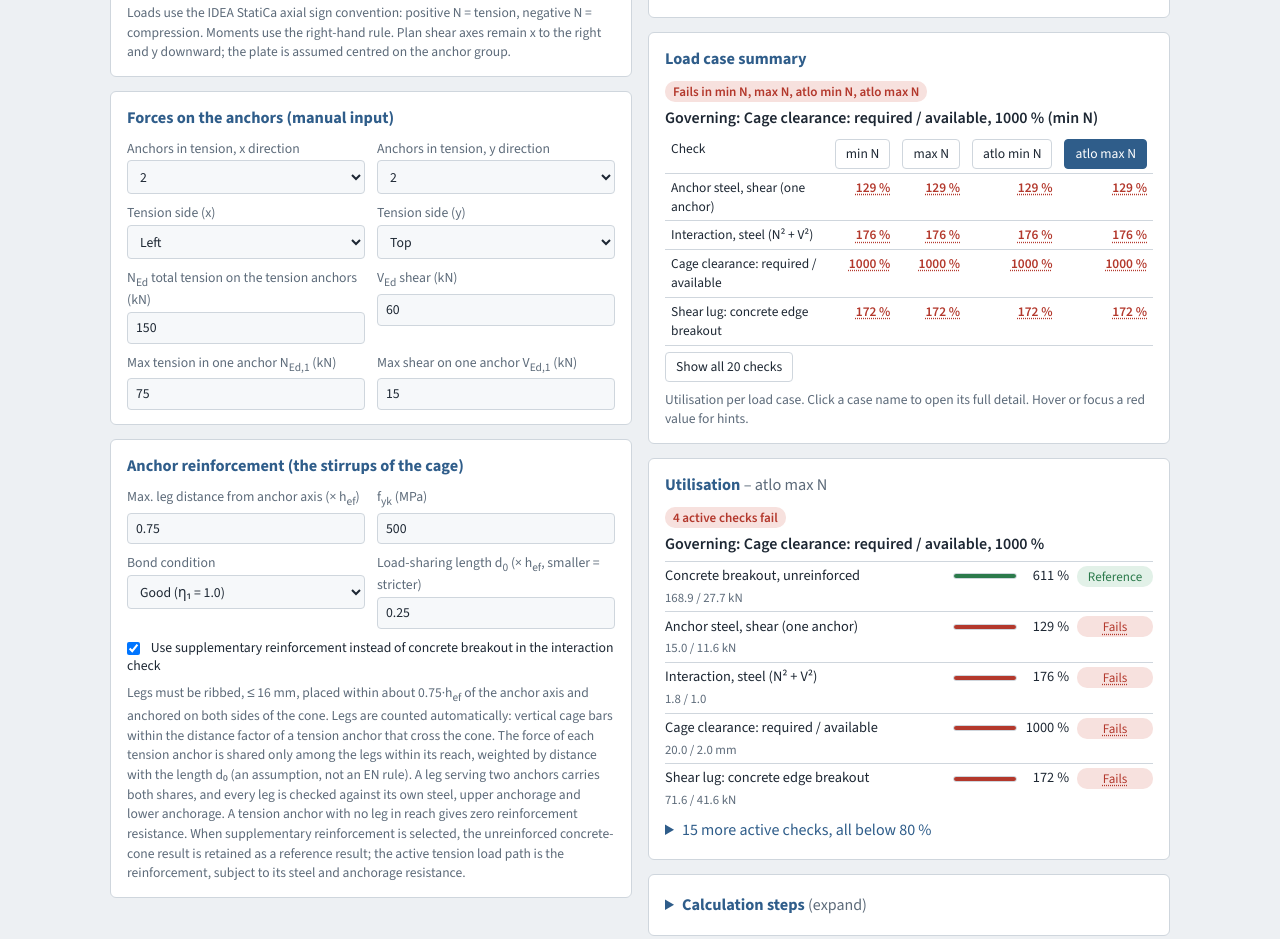
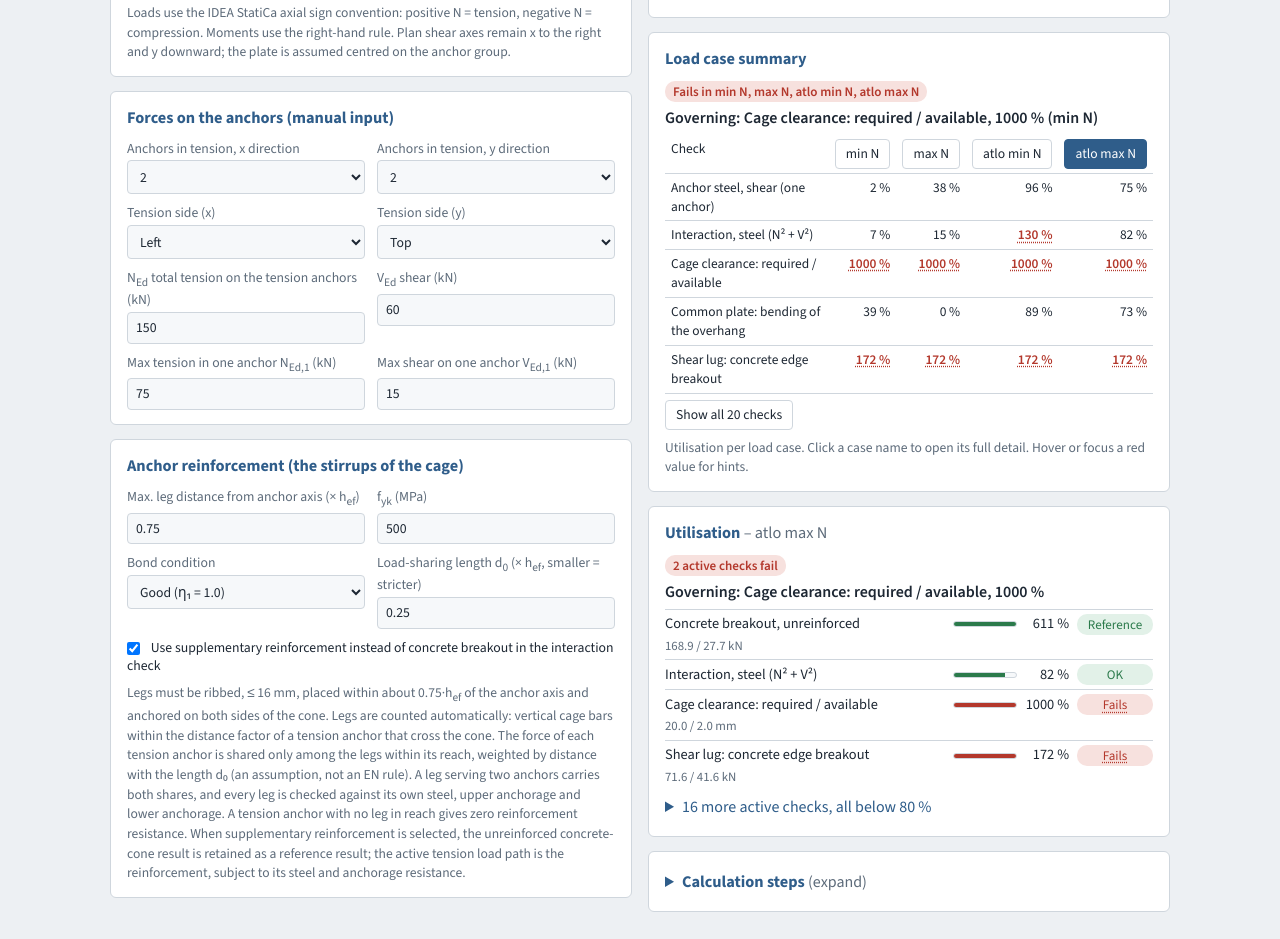
Before and after one commit to RolandBarta132/anchor-calculator, a website: page index.html in a window 1280 px wide. Shown: the part 2734-3673 px from the top of the page. Drawn offline with nearby package versions, Linux system fonts and the light colour scheme.

Commit message:
fix: use transfer-derived governing anchor forces in design

```diff
--- a/index.html
+++ b/index.html
@@ -517,7 +517,7 @@ var ds=sr.ds,fyk=sr.fyk,eta=sr.eta,amp=sr.amp,Hb=sr.Hb,cv=sr.cv,As=sr.As;
 var fctm=sr.fctm,fctd=sr.fctd,fbd=sr.fbd,fsd=sr.fsd,Fs=sr.Fs,lbd=sr.lbd,al1=sr.al1,lbmin=sr.lbmin,lbdes=sr.lbdes;
 var TA=sr.TA,Tt=sr.Tt,QL=sr.QL,nre=sr.nre,NEdre=sr.NEdre,mS=sr.mS,mA=sr.mA,mG=sr.mG,shM=sr.shM,leg=sr.leg;
 var NRdre=sr.NRdre,Fb=sr.Fb,l1m=sr.l1m,NRdreS=sr.NRdreS,NRdreA=sr.NRdreA,reOn=sr.reOn,legsReq=sr.legsReq;
-var gp=$("gr").value.split("|"),fuk=+gp[0],fy2=+gp[1],dp=$("dia").value.split("|"),Asa=+dp[0],da=+dp[1],N1=v("N1"),V1=v("V1");
+var gp=$("gr").value.split("|"),fuk=+gp[0],fy2=+gp[1],dp=$("dia").value.split("|"),Asa=+dp[0],da=+dp[1],N1=transfer.N1,V1=transfer.V1;
 var as=calcAnchorSteel({fuk:fuk,fy2:fy2,Asa:Asa});
 var gMsN=as.gMsN,gMsV=as.gMsV,NRds=as.NRds;
 var PCc=$("ht").value==="c",tpc=v("ptp"),ofc=v("pofs"),pfy=v("pfy")||355,PLc=(nx-1)*sx+2*ofc,PWc=(ny-1)*sy+2*ofc,dh=v("hd"),Ah=PCc?Math.max(0,(PLc*PWc-nx*ny*Math.PI/4*da*da)/(nx*ny)):Math.max(0,$("ht").value==="r"?Math.PI/4*(dh*dh-da*da):dh*dh-Math.PI/4*da*da);
```
